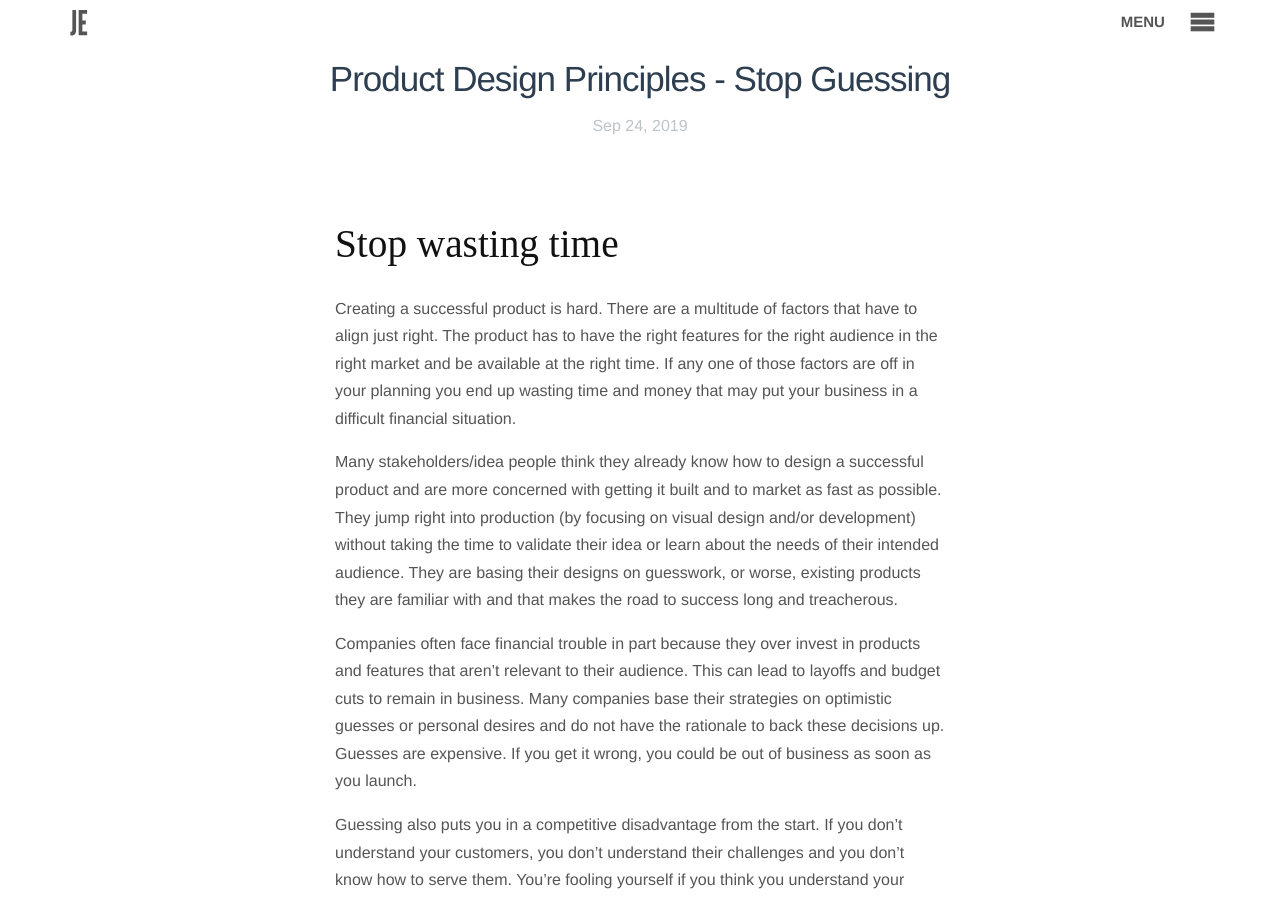
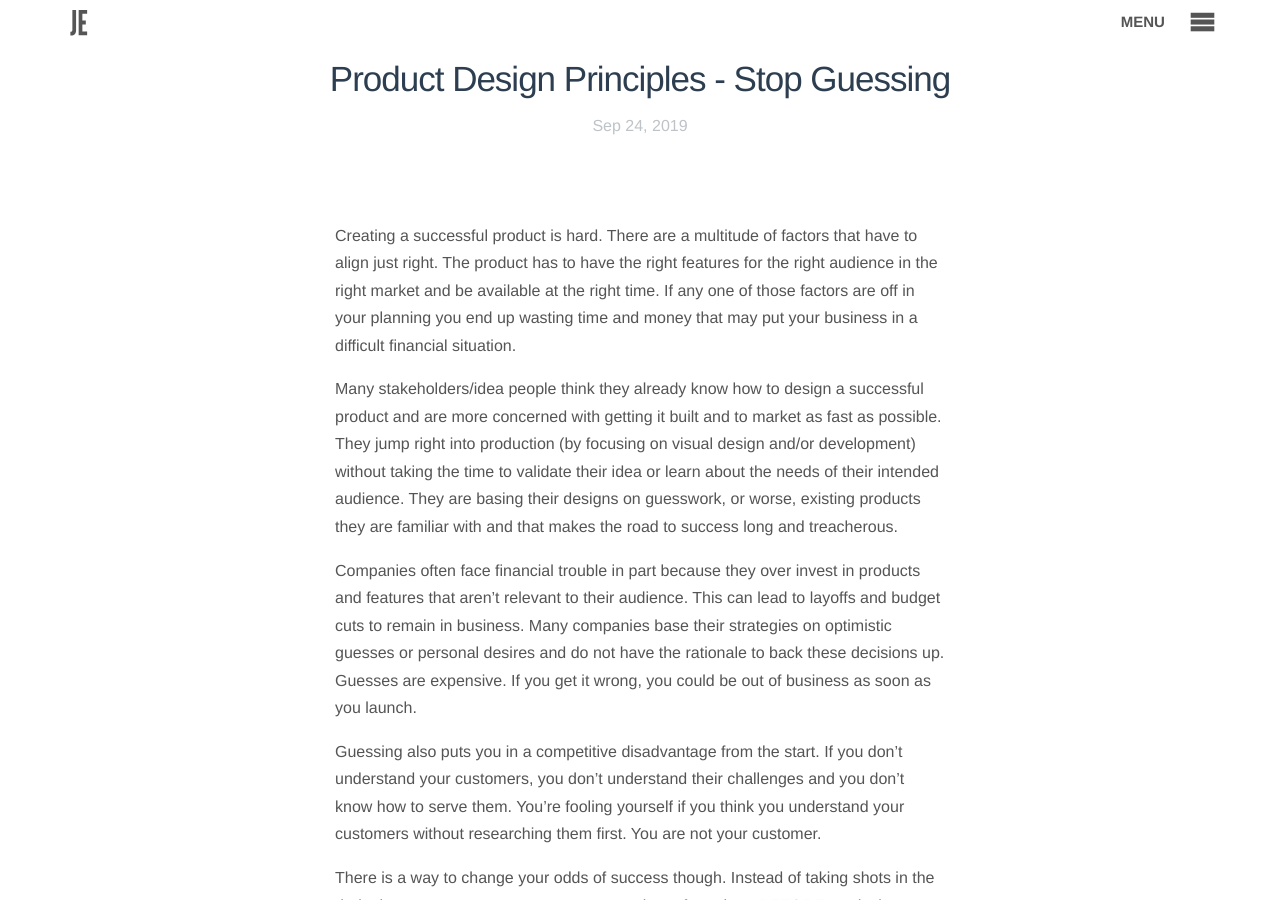
Before and after one commit to jasonearly/jasonearly.github.io, a Jekyll site: the page built from _posts/2019-09-24-product-design-principles-stop-guessing.md, in a window 1280 px wide and 900 px high. Built offline with Jekyll 4.4.1, drawn with Linux system fonts in a browser that asks for light colours.

Commit message:
post cleanup

```diff
--- a/_posts/2019-09-24-product-design-principles-stop-guessing.md
+++ b/_posts/2019-09-24-product-design-principles-stop-guessing.md
@@ -5,7 +5,7 @@ date:   2019-09-24
 categories: archive product design process
 ---
 
-## Stop wasting time
+<!-- ## Stop wasting time -->
 
 Creating a successful product is hard. There are a multitude of factors that have to align just right. The product has to have the right features for the right audience in the right market and be available at the right time. If any one of those factors are off in your planning you end up wasting time and money that may put your business in a difficult financial situation.
 
```
Also changed, not shown: _posts/2019-10-19-product-design-principles-think-divergently.md (+1 -1 lines).
